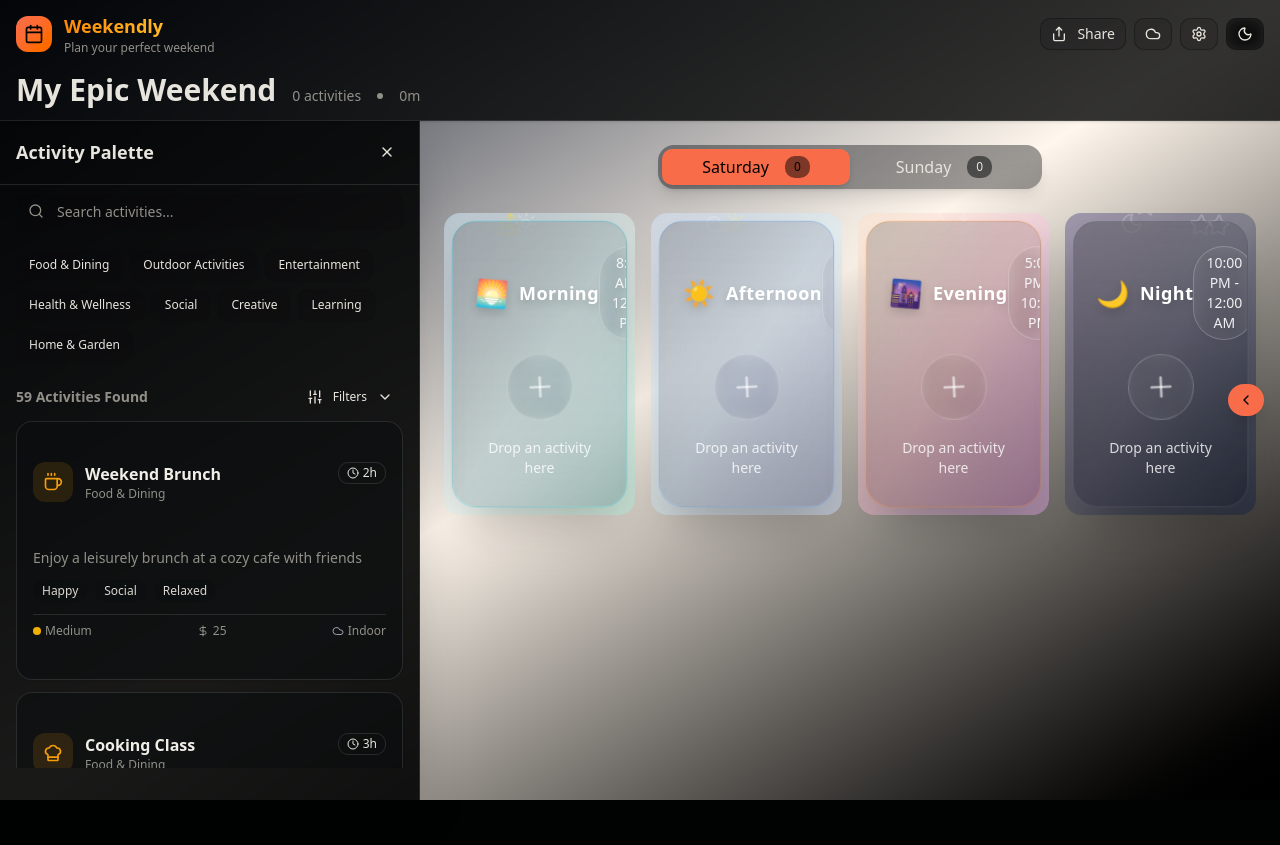
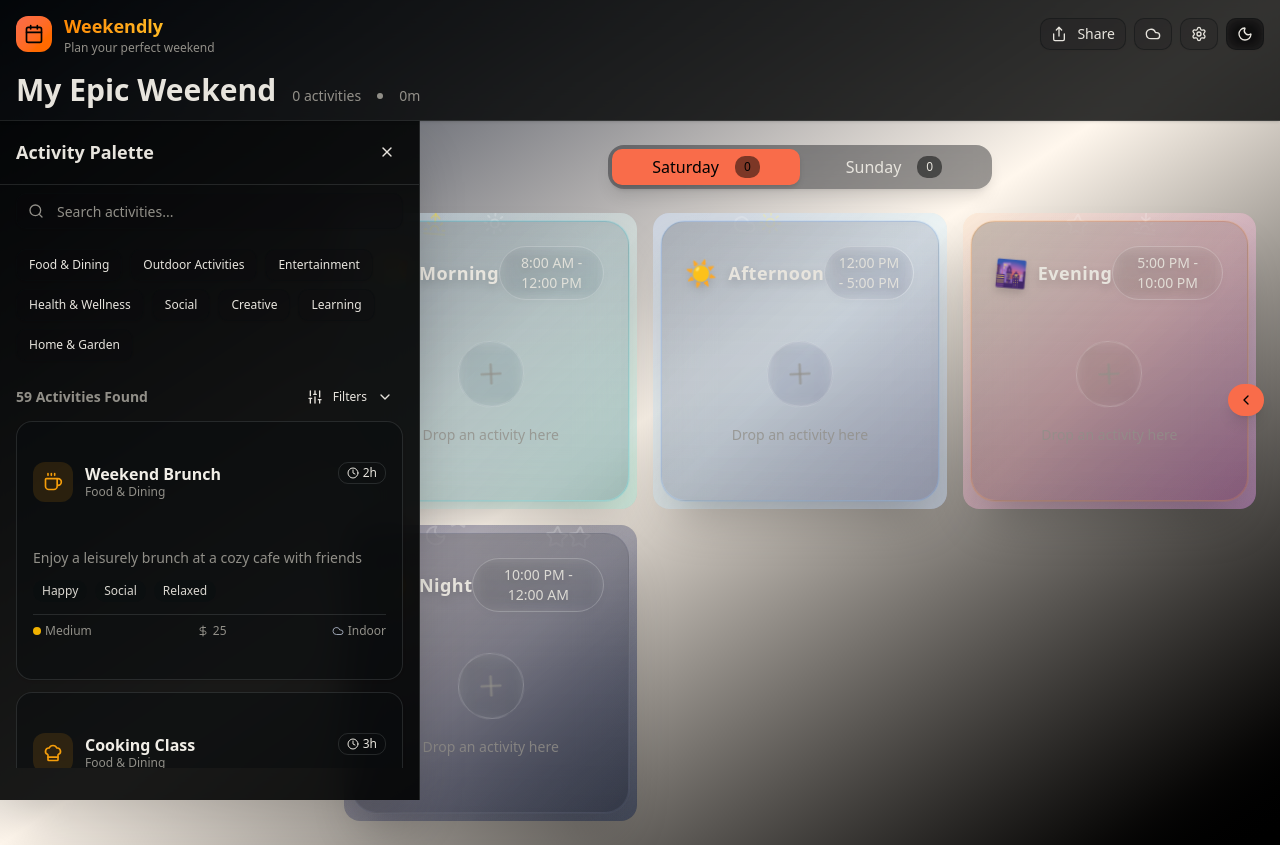
Before and after one commit to LogicalGuy77/weekendly-atlan, a React (Vite) app: page / in a window 1280 px wide. Before the commit the page ends 800 px from the top, so only its background shows below. Built offline with nearby package versions, Linux system fonts and the light colour scheme.

Commit message:
feat: improve layout responsiveness and spacing in WeekendView, ActivityCard, DroppableTimeSlot, and ScheduleGrid components

```diff
--- a/src/components/WeekendView.tsx
+++ b/src/components/WeekendView.tsx
@@ -460,8 +460,9 @@ export const WeekendView: React.FC = () => {
               isSidebarOpen && !isMobile ? "container mx-auto" : "w-full"
             }`}
             style={{
-              marginLeft: isSidebarOpen && !isMobile ? "420px" : "0",
-              marginRight: isWeatherSidebarOpen && !isMobile ? "420px" : "0",
+              marginLeft: isSidebarOpen && !isMobile ? "min(420px, 25vw)" : "0",
+              marginRight:
+                isWeatherSidebarOpen && !isMobile ? "min(420px, 25vw)" : "0",
             }}
           >
             {currentWeekend ? (
--- a/src/components/activities/ActivityCard.tsx
+++ b/src/components/activities/ActivityCard.tsx
@@ -171,7 +171,9 @@ export const ActivityCard: React.FC<ActivityCardProps> = ({
             </div>
             <div>
               <h3
-                className={`font-semibold ${compact ? "text-sm" : "text-base"}`}
+                className={`font-semibold ${
+                  compact ? "text-sm" : "text-base"
+                } leading-tight break-words`}
               >
                 {activity.title}
               </h3>
--- a/src/components/dnd/DroppableTimeSlot.tsx
+++ b/src/components/dnd/DroppableTimeSlot.tsx
@@ -112,13 +112,13 @@ const SortableScheduledActivity: React.FC<DraggableScheduledActivityProps> = ({
                   ease: "easeInOut",
                 }}
               />
-              <h4 className="font-semibold truncate text-white drop-shadow-sm text-sm">
+              <h4 className="font-semibold text-foreground drop-shadow-sm text-sm leading-tight break-words">
                 {scheduledActivity.activity.title}
               </h4>
             </div>
 
-            <div className="flex items-center gap-3 text-xs text-white/90">
-              <div className="flex items-center gap-1.5 bg-white/10 rounded-full px-2 py-1 backdrop-blur-sm">
+            <div className="flex items-center gap-2 text-xs text-muted-foreground flex-wrap">
+              <div className="flex items-center gap-1.5 bg-background/20 dark:bg-white/10 rounded-full px-2 py-1 backdrop-blur-sm flex-shrink-0 border border-border/20">
                 <Clock className="w-3 h-3" />
                 <span className="font-medium">
                   {formatDuration(scheduledActivity.activity.duration)}
@@ -126,12 +126,13 @@ const SortableScheduledActivity: React.FC<DraggableScheduledActivityProps> = ({
               </div>
               <Badge
                 variant="outline"
-                className="text-xs whitespace-nowrap border-0 font-medium backdrop-blur-sm"
+                className="text-xs border-0 font-medium backdrop-blur-sm truncate max-w-[120px]"
                 style={{
                   backgroundColor: `${scheduledActivity.activity.category.color}25`,
                   color: scheduledActivity.activity.category.color,
                   textShadow: `0 0 8px ${scheduledActivity.activity.category.color}40`,
                 }}
+                title={scheduledActivity.activity.category.name}
               >
                 {scheduledActivity.activity.category.name}
               </Badge>
@@ -143,9 +144,9 @@ const SortableScheduledActivity: React.FC<DraggableScheduledActivityProps> = ({
               <Button
                 size="sm"
                 variant="ghost"
-                className="h-8 w-8 p-0 text-white/60 hover:text-red-400 hover:bg-red-500/20
+                className="h-8 w-8 p-0 text-muted-foreground/60 hover:text-red-400 hover:bg-red-500/20
                          opacity-0 group-hover:opacity-100 transition-all duration-200 rounded-full
-                         backdrop-blur-sm border border-white/10 hover:border-red-400/30"
+                         backdrop-blur-sm border border-border/20 hover:border-red-400/30"
                 onClick={(e) => {
                   e.stopPropagation();
                   onActivityRemove?.(scheduledActivity.id);
@@ -154,8 +155,8 @@ const SortableScheduledActivity: React.FC<DraggableScheduledActivityProps> = ({
                 <X className="w-4 h-4" />
               </Button>
               <div
-                className="cursor-grab active:cursor-grabbing p-2 text-white/50 hover:text-white/80
-                         transition-colors rounded-full hover:bg-white/10 backdrop-blur-sm"
+                className="cursor-grab active:cursor-grabbing p-2 text-muted-foreground/50 hover:text-foreground/80
+                         transition-colors rounded-full hover:bg-background/10 dark:hover:bg-white/10 backdrop-blur-sm"
                 {...listeners}
                 {...attributes}
               >
@@ -251,7 +252,7 @@ export const DroppableTimeSlot: React.FC<DroppableTimeSlotProps> = ({
               >
                 {icon}
               </motion.span>
-              <h3 className="text-lg font-bold text-white drop-shadow-lg tracking-wide">
+              <h3 className="text-lg font-bold text-foreground drop-shadow-lg tracking-wide">
                 {label}
               </h3>
             </motion.div>
@@ -260,9 +261,9 @@ export const DroppableTimeSlot: React.FC<DroppableTimeSlotProps> = ({
               onClick={handleTimeEdit}
               whileHover={{ scale: 1.05 }}
               whileTap={{ scale: 0.95 }}
-              className={`text-sm font-medium text-white/90 transition-all duration-200
-                px-3 py-1.5 rounded-full backdrop-blur-sm bg-white/10 border border-white/20
-                hover:bg-white/20 hover:border-white/30 hover:text-white drop-shadow-md
+              className={`text-sm font-medium text-foreground/90 transition-all duration-200
+                px-3 py-1.5 rounded-full backdrop-blur-sm bg-background/20 dark:bg-white/10 border border-border/30 dark:border-white/20
+                hover:bg-background/30 dark:hover:bg-white/20 hover:border-border/50 dark:hover:border-white/30 hover:text-foreground drop-shadow-md
                 ${!readOnly ? "cursor-pointer" : "cursor-default"}`}
               disabled={readOnly}
             >
@@ -289,7 +290,7 @@ export const DroppableTimeSlot: React.FC<DroppableTimeSlotProps> = ({
               transition={{ duration: 1.5, repeat: isOver ? Infinity : 0 }}
             >
               <motion.div
-                className="p-4 rounded-full bg-white/10 backdrop-blur-sm border border-white/20 mb-4"
+                className="p-4 rounded-full bg-background/20 dark:bg-white/10 backdrop-blur-sm border border-border/30 dark:border-white/20 mb-4"
                 animate={{
                   y: [0, -8, 0],
                   rotate: [0, 5, -5, 0],
@@ -300,14 +301,14 @@ export const DroppableTimeSlot: React.FC<DroppableTimeSlotProps> = ({
                   ease: "easeInOut",
                 }}
               >
-                <Plus className="w-8 h-8 text-white/60" />
+                <Plus className="w-8 h-8 text-muted-foreground/60" />
               </motion.div>
-              <p className="text-sm font-medium text-white/80 mb-1">
+              <p className="text-sm font-medium text-muted-foreground/80 mb-1">
                 {readOnly ? "No activities scheduled" : "Drop an activity here"}
               </p>
               {isOver && !readOnly && (
                 <motion.p
-                  className="text-sm text-white font-semibold"
+                  className="text-sm text-foreground font-semibold"
                   initial={{ opacity: 0, y: 10 }}
                   animate={{ opacity: 1, y: 0 }}
                   exit={{ opacity: 0, y: -10 }}
--- a/src/components/schedule/ScheduleGrid.tsx
+++ b/src/components/schedule/ScheduleGrid.tsx
@@ -63,7 +63,7 @@ export const ScheduleGrid: React.FC<ScheduleGridProps> = ({
       {activeDay && (
         <div className="space-y-6">
           {/* Enhanced grid with better spacing and responsive design */}
-          <div className="grid grid-cols-1 sm:grid-cols-2 xl:grid-cols-4 gap-6 lg:gap-8">
+          <div className="grid grid-cols-1 sm:grid-cols-2 lg:grid-cols-3 2xl:grid-cols-4 gap-4 md:gap-6 lg:gap-8">
             {TIME_PERIODS.map(
               ({ period, label: periodLabel, time, icon }, index) => {
                 const activities = getActivitiesForTimeSlot(activeDay, period);
```
